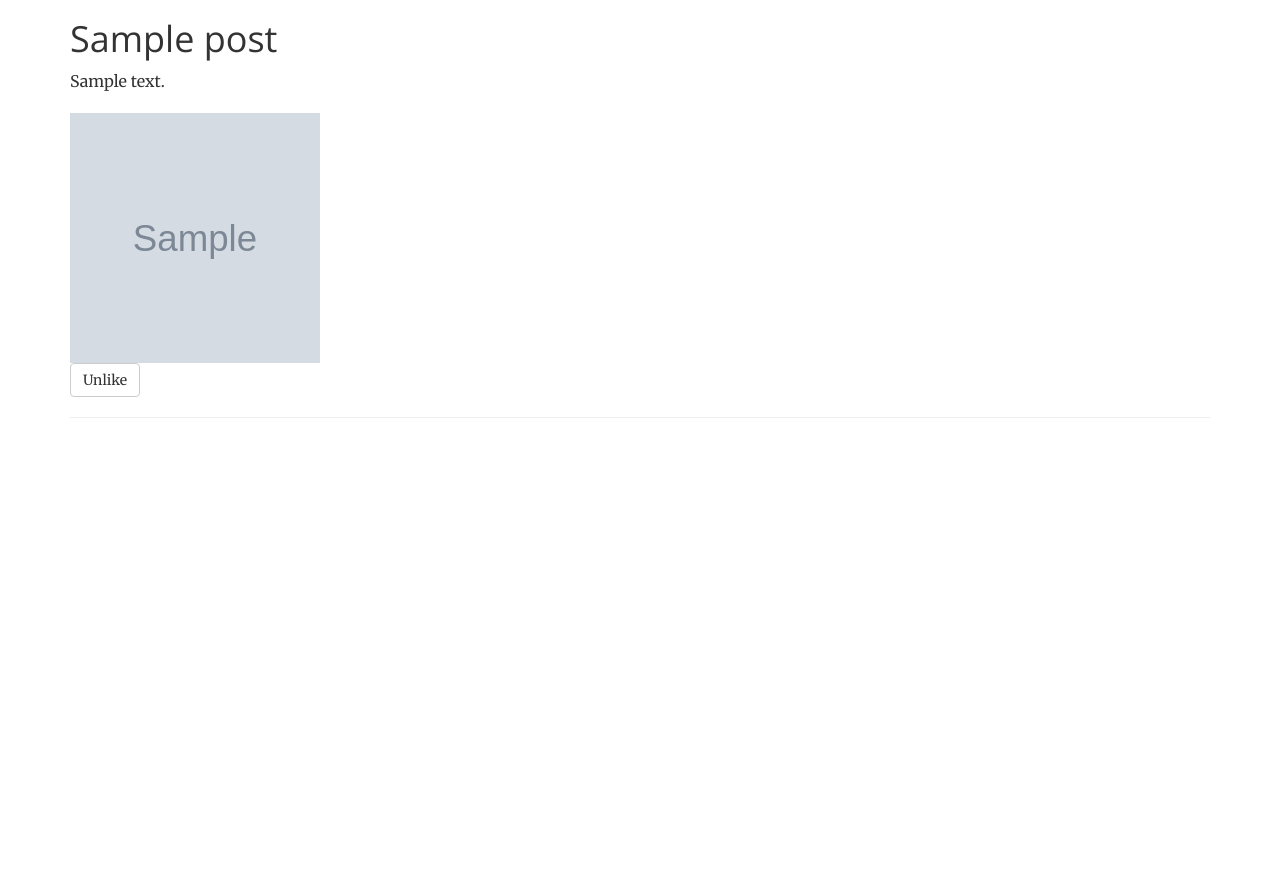
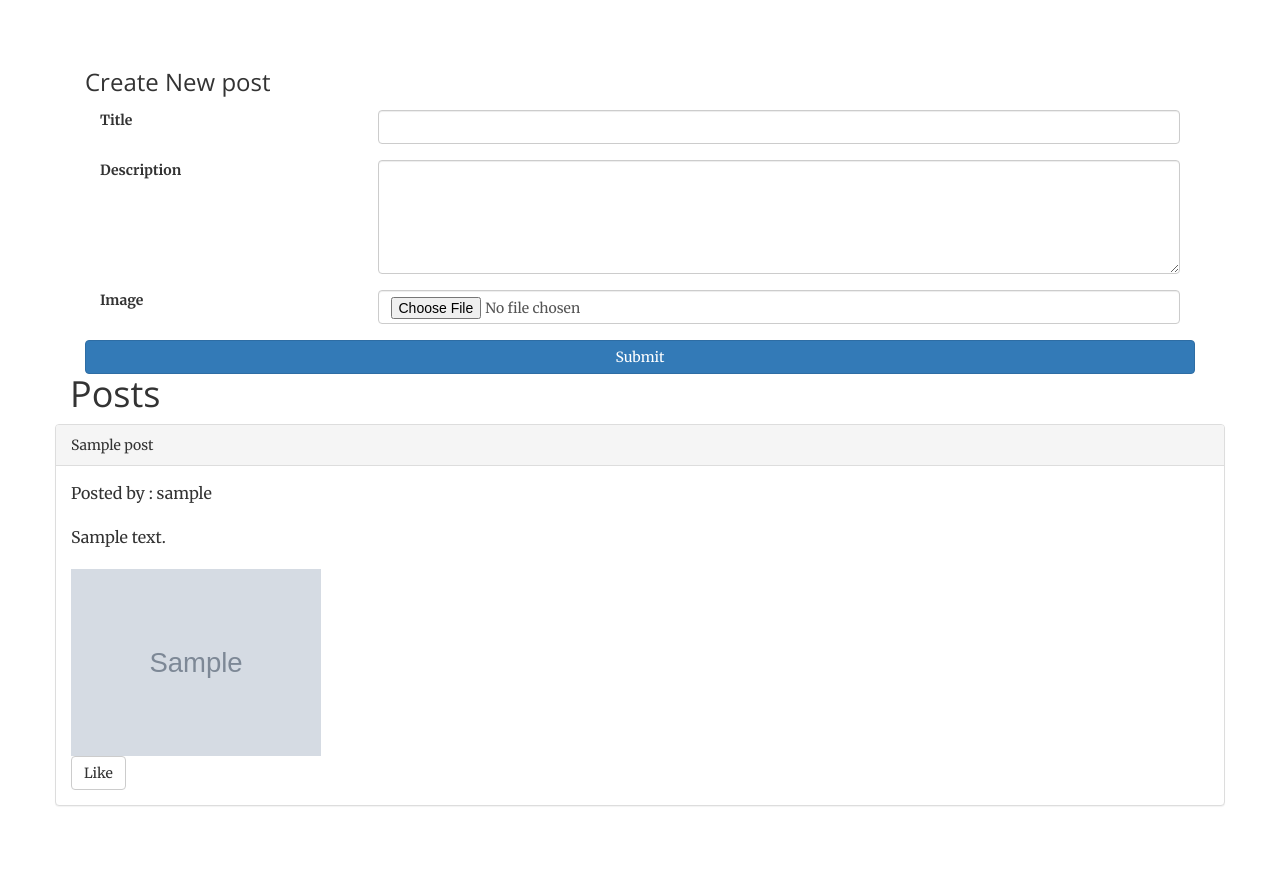
Before and after one commit to siddhism/fbwall, a Django app: template templates/post/post_list.html in a window 1280 px wide. Shown: the part 51-927 px from the top of the page. Before the commit the page ends 469 px from the top, so only its background shows below. Run offline with Django 3.2, Linux system fonts and the light colour scheme; the template is opened without the code that fills it: values that come from a table or form of the project are taken from there, others are empty; a user stored in the database is signed in; tables that the repository leaves empty hold one stand-in row (values such as "Sample post"); grey boxes marked "Sample" are stand-in pictures; parts of the project's set-up code (start-up, migrations or seed data) failed here and were passed over; some libraries are stand-ins or nearby versions.

Commit message:
Added post creation

```diff
--- a/api/urls.py
+++ b/api/urls.py
@@ -3,5 +3,4 @@ from .views import *
 
 urlpatterns = [
     url(r'^like/$', LikeView.as_view(), name='like'),
-    url(r'^userlikes/$', LikeDetail.as_view(), name='userlikes'),
 ]
--- a/assets/dist/css/custom.css
+++ b/assets/dist/css/custom.css
@@ -415,3 +415,6 @@ img::-moz-selection {
 body {
   webkit-tap-highlight-color: #222222;
 }
+.content {
+  margin-top: 50px;
+}
--- a/fbwall/urls.py
+++ b/fbwall/urls.py
@@ -23,7 +23,7 @@ from api import urls as api_urls
 
 urlpatterns = [
     url(r'^admin/', admin.site.urls),
-    url(r'^', include(post_urls, namespace='post')),
+    url(r'^', include(post_urls, namespace='home')),
     url(r'^api/', include(api_urls, namespace='api')),
     url(r'^accounts/', include('allauth.urls')),
 
--- /dev/null
+++ b/post/forms.py
@@ -0,0 +1,11 @@
+from django import forms
+
+from .models import Post
+
+class PostForm(forms.ModelForm):
+
+    description = forms.CharField(widget=forms.Textarea(attrs={'rows': 5, 'cols': 80}))
+
+    class Meta:
+        model = Post
+        fields = ('title', 'description', 'image')
--- a/post/models.py
+++ b/post/models.py
@@ -26,6 +26,7 @@ class Post(models.Model):
     class Meta:
         verbose_name = "Post"
         verbose_name_plural = "Posts"
+        ordering = ['-created_at']
 
     def __str__(self):
         return self.title
--- a/post/templatetags/like_utils.py
+++ b/post/templatetags/like_utils.py
@@ -13,3 +13,10 @@ def is_liked_by(post_id, user):
         return True
     except Like.DoesNotExist:
         return False
+
+@register.filter(name='addclass')
+def addclass(field, css):
+    if field:
+        return field.as_widget(attrs={"class":css})
+    else:
+        return ''
--- a/post/urls.py
+++ b/post/urls.py
@@ -2,5 +2,6 @@ from django.conf.urls import url, include
 from .views import *
 
 urlpatterns = [
-    url(r'^$', IndexView.as_view(), name='index')
+    url(r'^$', IndexView.as_view(), name='index'),
+    url(r'^create-post/$', CreatePostView.as_view(), name='create_post'),
 ]
--- a/templates/base.html
+++ b/templates/base.html
@@ -63,7 +63,7 @@
     {% block header %}
     {% endblock header %}
 
-    <section class="" id="about">
+    <section class="content" id="about">
         <div class="container">
             {% block content %}
                 <div class="row">
--- /dev/null
+++ b/templates/form-field-horizontal.html
@@ -0,0 +1,19 @@
+{% load like_utils %}
+<div class="form-group{% if field.errors %} has-error{% endif %}">
+    {% if field.label %}
+        <label class="col-lg-3 control-label" for="id_{{ field.html_name }}">{{ field.label }}</label>
+    {% endif %}
+    <div class="col-lg-9">
+        {{ field|addclass:'form-control' }}
+    </div>
+
+    <span class="help-block col-sm-9 col-sm-offset-3">
+        {% if field.errors %}
+            {% for error in field.errors %}
+                {{ error }}
+            {% endfor %}
+        {% else %}
+            {{ field.help_text }}
+        {% endif %}
+    </span>
+</div>
--- a/templates/post/post_list.html
+++ b/templates/post/post_list.html
@@ -1,22 +1,38 @@
 {% extends "base.html" %}
 {% load like_utils %}
 {% block content %}
-
+    <div class="col-sm-12">
+        <h3>Create New post</h3>
+        <form action="{% url 'home:create_post' %}" method="POST" id="post-form" enctype="multipart/form-data" class="form">
+            {% csrf_token %}
+            {{ form.non_field_errors }}
+            {% include 'form-field-horizontal.html' with field=form.title %}
+            {% include 'form-field-horizontal.html' with field=form.description %}
+            {% include 'form-field-horizontal.html' with field=form.image %}
+            <input type="submit" name="Post" class="btn btn-primary" style="width:100%;">
+        </form>
+    </div>
+    <br>
+    <hr>
+    <h1>Posts</h1>
     {% for post in object_list %}
-        <h1>{{ post.title }}</h1>
+        <div class="row">
+            <div class="panel panel-default">
+                <div class="panel-heading">{{ post.title }}</div>
+                <div class="panel-body">
+                    <p>Posted by : {{ post.author.username }}</p>
                     <p>{{ post.description }}</p>
                     {% if post.image %}
-            <img src="{{post.image.url}}" width="250" height="250">
+                        <img src="{{post.image.url}}" width="250" height="250" class="img-responsive">
                     {% endif %}
-        <br>
-        {% is_liked_by post.pk user as user_likes_post %}
                     {% if user_likes_post %}
                         <button class="btn btn-default like" data-pk="{{ post.pk }}">Unlike</button>
                     {% else %}
                         <button class="btn btn-default like" data-pk="{{ post.pk }}">Like</button>
                     {% endif %}
-
-        <hr>
+                </div>
+            </div>
+        </div>
     {% endfor %}
 {% endblock %}
 {% block scripts %}
@@ -42,6 +58,7 @@
             });
 
         });
+
     </script>
 
 {% endblock scripts %}
```
Also changed, not shown: api/views.py (+0 -22 lines), post/views.py (+27 -1 lines), post/migrations/0003_auto_20180111_1235.py (added). Lines whose indentation alone changed are shown as unchanged.
